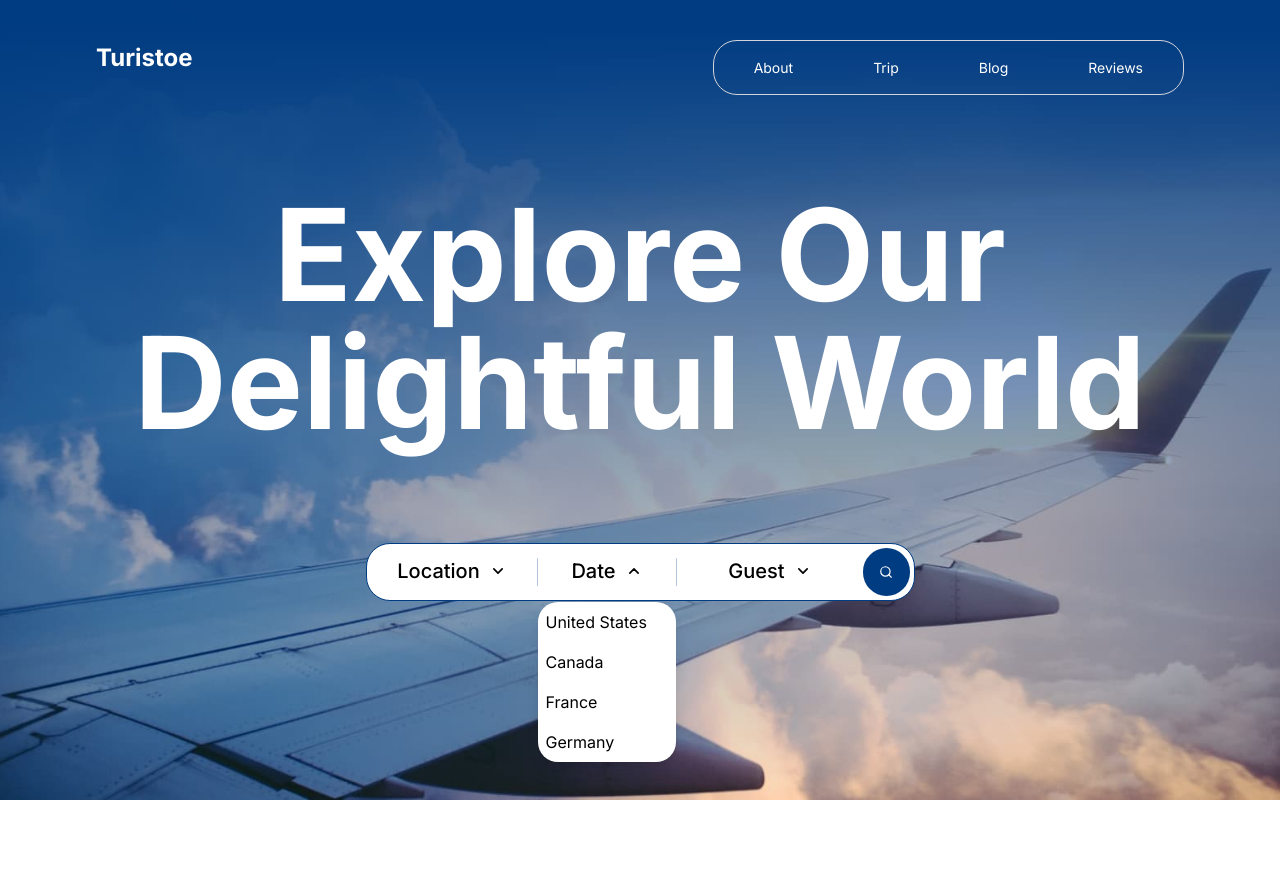
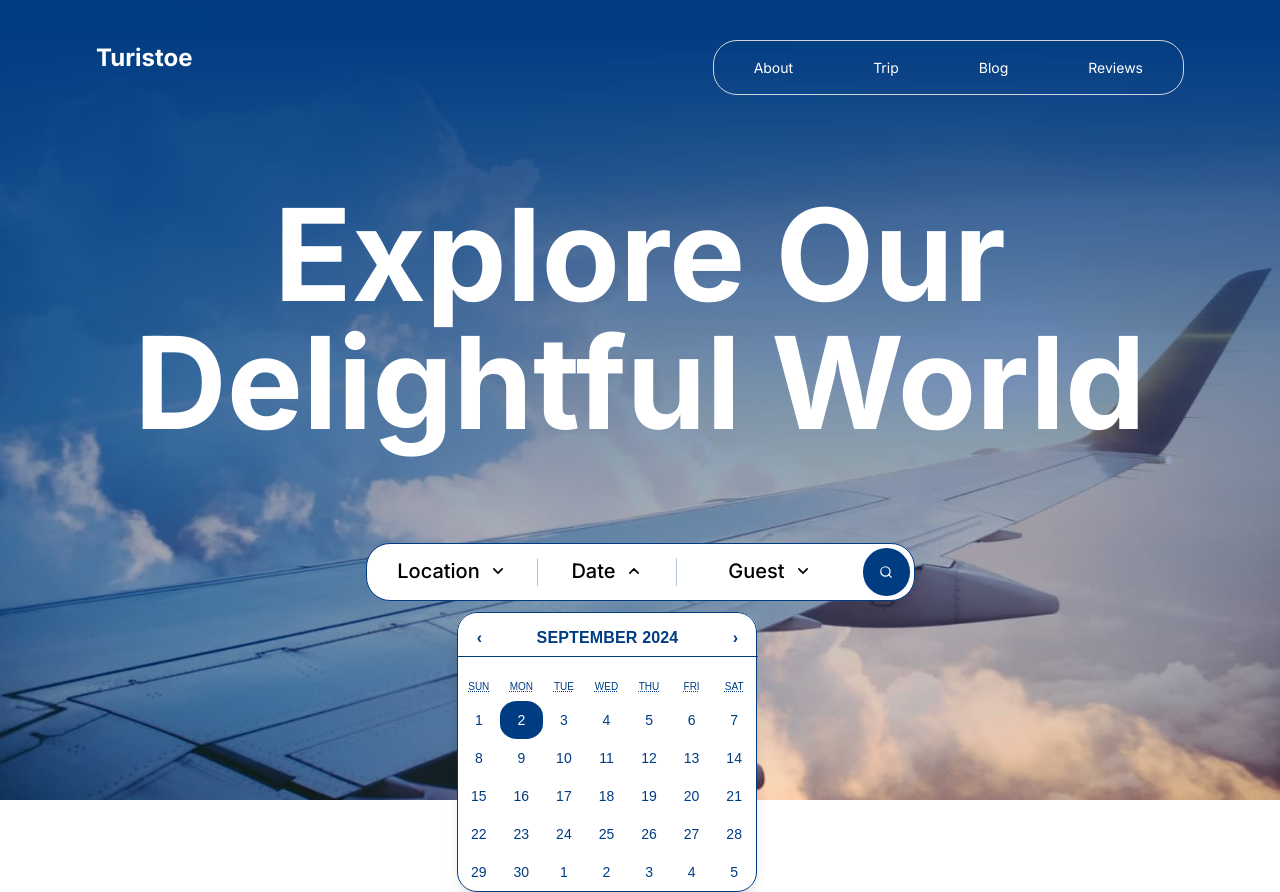
Before and after one commit to DenysShchypt/LandingTravel, a React (Vite) app: page / in a window 1280 px wide. Both pictures are taken after a click on the button "Date". Before the commit the page ends 800 px from the top, so only its background shows below. Built offline with nearby package versions, Linux system fonts and the light colour scheme.

Commit message:
add calendar to desctope

```diff
--- a/src/components/Header/Hero/Filters/FilterDate/index.tsx
+++ b/src/components/Header/Hero/Filters/FilterDate/index.tsx
@@ -1,50 +1,51 @@
-import { useSelect } from "downshift";
-import { FC } from "react";
-import { ISelectItem } from "../../../../../types";
+import { FC, useState, useEffect, useRef } from "react";
+import Calendar from "react-calendar";
 
 interface IFilterDateProps {
-  handleSelect: (selectItem: ISelectItem | null, selectName: string) => void;
   handleOpenSelector: (selectName: string) => void;
-  isMdOrLarger: boolean;
 }
 
-const items = [
-  { value: "US", label: "United States" },
-  { value: "CA", label: "Canada" },
-  { value: "FR", label: "France" },
-  { value: "DE", label: "Germany" },
-];
+type ValuePiece = Date | null;
+type Value = ValuePiece | [ValuePiece, ValuePiece];
 
 const FilterDate: FC<IFilterDateProps> = ({
-  handleSelect,
   handleOpenSelector,
-  isMdOrLarger,
 }): JSX.Element => {
-  const {
-    isOpen,
-    getToggleButtonProps,
-    getMenuProps,
-    getItemProps,
-    highlightedIndex,
-    selectedItem,
-  } = useSelect({
-    items,
-    itemToString: (item) => (item ? item.label : ""),
-    onSelectedItemChange: ({ selectedItem }) => {
-      handleSelect(selectedItem, "date");
-    },
-  });
+  const [value, onChange] = useState<Value>(new Date());
+  const [isOpen, setIsOpen] = useState<boolean>(false);
+  const calendarRef = useRef<HTMLDivElement | null>(null);
+  const buttonRef = useRef<HTMLButtonElement | null>(null);
+
+  const handleClick = () => {
+    handleOpenSelector("Date");
+    setIsOpen(prevIsOpen => !prevIsOpen);
+  };
+
+  const handleClickOutside = (event: MouseEvent) => {
+    if (calendarRef.current && !calendarRef.current.contains(event.target as Node) &&
+        buttonRef.current && !buttonRef.current.contains(event.target as Node)) {
+      setIsOpen(false);
+    }
+  };
+
+  useEffect(() => {
+    document.addEventListener("mousedown", handleClickOutside);
+    return () => {
+      document.removeEventListener("mousedown", handleClickOutside);
+    };
+  }, []);
 
   return (
-    <div className="relative" onClick={() => handleOpenSelector("Date")}>
+    <div className="relative">
       <button
         type="button"
-        {...getToggleButtonProps()}
-        className="appearance-none w-full font-medium px-5 md:m-0 text-xl md:w-[138px] py-5 md:py-2  text-black bg-lightgray focus:outline-none focus:border-none flex items-center justify-between md:justify-center"
+        ref={buttonRef}
+        onClick={handleClick}
+        className="appearance-none w-full font-medium px-5 md:m-0 text-xl md:w-[138px] py-5 md:py-2 text-black bg-lightgray focus:outline-none focus:border-none flex items-center justify-between md:justify-center"
       >
-        {selectedItem ? selectedItem.label : "Date"}
+        Date
         <svg
-          className=" stroke-black  ml-[220px] md:ml-2.5 stroke-1 fill-white transition-transform duration-300"
+          className="stroke-black ml-[220px] md:ml-2.5 stroke-1 fill-white transition-transform duration-300"
           width="16"
           height="10"
           style={{ transform: isOpen ? "rotate(180deg)" : "rotate(0deg)" }}
@@ -53,24 +54,19 @@ const FilterDate: FC<IFilterDateProps> = ({
         </svg>
       </button>
 
-      <ul
-        {...getMenuProps()}
-        className="absolute w-full bg-white border-0 border-slate-200 mt-2 rounded-[20px] shadow-lg"
-      >
-        {isMdOrLarger &&
-          isOpen &&
-          items.map((item, index) => (
-            <li
-              {...getItemProps({ item, index })}
-              key={item.value}
-              className={`py-2 px-2  text-black cursor-pointer ${
-                highlightedIndex === index ? "bg-slate-200" : ""
-              }`}
-            >
-              {item.label}
-            </li>
-          ))}
-      </ul>
+      {isOpen && (
+        <div
+          ref={calendarRef}
+          className="absolute w-[300px] bg-white border-slate-200 mt-2 rounded-[20px] shadow-lg left-1/2 transform -translate-x-1/2 translate-y-[10px]"
+        >
+          <Calendar
+            onChange={onChange}
+            value={value}
+            locale="en-US"
+            className="custom-calendar"
+          />
+        </div>
+      )}
     </div>
   );
 };
--- a/src/components/Header/Hero/Filters/FilterLocation/index.tsx
+++ b/src/components/Header/Hero/Filters/FilterLocation/index.tsx
@@ -54,7 +54,7 @@ const FilterLocation: FC<IFilterLocationProps> = ({
 
       <ul
         {...getMenuProps()}
-        className="absolute border-0 w-full bg-white rounded-[20px] border-slate-200 mt-2  shadow-lg"
+        className="absolute border-0 w-full bg-white rounded-[20px] border-[#003c82] mt-2  shadow-lg translate-y-[10px]"
       >
         {isMdOrLarger&&
           isOpen &&
--- a/src/components/Header/Hero/Filters/index.tsx
+++ b/src/components/Header/Hero/Filters/index.tsx
@@ -58,9 +58,7 @@ const Filters: FC = (): JSX.Element => {
         <span className="w-full md:w-px h-[1px] md:h-7 md:rounded-lg bg-auxiliary md:bg-customBlue"></span>
       </div>
       <FilterDate
-        handleSelect={handleSelect}
         handleOpenSelector={handleOpenSelector}
-        isMdOrLarger={isMdOrLarger}
       />
       <div className="flex items-center ">
         <span className="w-full md:w-px h-[1px] md:h-7 md:rounded-lg bg-auxiliary md:bg-customBlue"></span>
--- a/src/index.css
+++ b/src/index.css
@@ -628,12 +628,40 @@ video {
   position: relative;
 }
 
+.bottom-1 {
+  bottom: 0.25rem;
+}
+
+.end-1 {
+  inset-inline-end: 0.25rem;
+}
+
+.left-1 {
+  left: 0.25rem;
+}
+
+.left-1\/2 {
+  left: 50%;
+}
+
 .right-0 {
   right: 0px;
 }
 
 .top-0 {
   top: 0px;
+}
+
+.top-1 {
+  top: 0.25rem;
+}
+
+.top-10 {
+  top: 2.5rem;
+}
+
+.top-6 {
+  top: 1.5rem;
 }
 
 .m-0 {
@@ -741,6 +769,10 @@ video {
   width: 229px;
 }
 
+.w-\[300px\] {
+  width: 300px;
+}
+
 .w-\[310px\] {
   width: 310px;
 }
@@ -767,6 +799,51 @@ video {
 
 .border-collapse {
   border-collapse: collapse;
+}
+
+.-translate-x-1 {
+  --tw-translate-x: -0.25rem;
+  transform: translate(var(--tw-translate-x), var(--tw-translate-y)) rotate(var(--tw-rotate)) skewX(var(--tw-skew-x)) skewY(var(--tw-skew-y)) scaleX(var(--tw-scale-x)) scaleY(var(--tw-scale-y));
+}
+
+.-translate-x-1\/2 {
+  --tw-translate-x: -50%;
+  transform: translate(var(--tw-translate-x), var(--tw-translate-y)) rotate(var(--tw-rotate)) skewX(var(--tw-skew-x)) skewY(var(--tw-skew-y)) scaleX(var(--tw-scale-x)) scaleY(var(--tw-scale-y));
+}
+
+.-translate-y-1 {
+  --tw-translate-y: -0.25rem;
+  transform: translate(var(--tw-translate-x), var(--tw-translate-y)) rotate(var(--tw-rotate)) skewX(var(--tw-skew-x)) skewY(var(--tw-skew-y)) scaleX(var(--tw-scale-x)) scaleY(var(--tw-scale-y));
+}
+
+.-translate-y-10 {
+  --tw-translate-y: -2.5rem;
+  transform: translate(var(--tw-translate-x), var(--tw-translate-y)) rotate(var(--tw-rotate)) skewX(var(--tw-skew-x)) skewY(var(--tw-skew-y)) scaleX(var(--tw-scale-x)) scaleY(var(--tw-scale-y));
+}
+
+.-translate-y-2 {
+  --tw-translate-y: -0.5rem;
+  transform: translate(var(--tw-translate-x), var(--tw-translate-y)) rotate(var(--tw-rotate)) skewX(var(--tw-skew-x)) skewY(var(--tw-skew-y)) scaleX(var(--tw-scale-x)) scaleY(var(--tw-scale-y));
+}
+
+.translate-y-10 {
+  --tw-translate-y: 2.5rem;
+  transform: translate(var(--tw-translate-x), var(--tw-translate-y)) rotate(var(--tw-rotate)) skewX(var(--tw-skew-x)) skewY(var(--tw-skew-y)) scaleX(var(--tw-scale-x)) scaleY(var(--tw-scale-y));
+}
+
+.translate-y-2 {
+  --tw-translate-y: 0.5rem;
+  transform: translate(var(--tw-translate-x), var(--tw-translate-y)) rotate(var(--tw-rotate)) skewX(var(--tw-skew-x)) skewY(var(--tw-skew-y)) scaleX(var(--tw-scale-x)) scaleY(var(--tw-scale-y));
+}
+
+.translate-y-\[10px\] {
+  --tw-translate-y: 10px;
+  transform: translate(var(--tw-translate-x), var(--tw-translate-y)) rotate(var(--tw-rotate)) skewX(var(--tw-skew-x)) skewY(var(--tw-skew-y)) scaleX(var(--tw-scale-x)) scaleY(var(--tw-scale-y));
+}
+
+.translate-x-\[10px\] {
+  --tw-translate-x: 10px;
+  transform: translate(var(--tw-translate-x), var(--tw-translate-y)) rotate(var(--tw-rotate)) skewX(var(--tw-skew-x)) skewY(var(--tw-skew-y)) scaleX(var(--tw-scale-x)) scaleY(var(--tw-scale-y));
 }
 
 .transform {
@@ -859,6 +936,15 @@ video {
 .border-white {
   --tw-border-opacity: 1;
   border-color: rgb(255 255 255 / var(--tw-border-opacity));
+}
+
+.border-\[\] {
+  border-color: ;
+}
+
+.border-\[\#003c82\] {
+  --tw-border-opacity: 1;
+  border-color: rgb(0 60 130 / var(--tw-border-opacity));
 }
 
 .bg-auxiliary {
@@ -1099,13 +1185,15 @@ html,
 }
 
 .react-calendar {
-  border: none !important;
-  box-shadow: none !important;
+  border: 1px solid #003c82 !important;
+  border-radius: 20px;
 }
 
 .custom-calendar .react-calendar__navigation {
   margin-left: auto !important;
   margin-right: auto !important;
+  padding-top: 16px;
+  padding-bottom: 16px;
   width: 300px !important;
   border-bottom: 1px solid #003c82 !important;
 }
@@ -1117,6 +1205,11 @@ html,
   letter-spacing: 0.01em !important;
   text-transform: uppercase !important;
   color: #003c82 !important;
+  background-color: transparent !important;
+}
+
+.custom-calendar .react-calendar__navigation button:enabled:hover:focus {
+  background-color: transparent !important;
 }
 
 .custom-calendar
@@ -1148,9 +1241,9 @@ html,
   /* Колір фону для вибраної дати */
   color: white !important;
   /* Колір тексту для вибраної дати */
-  border-radius: 40% !important;
+  border-radius: 40% ;
   /* Робимо елемент круглим */
-  width: 24px !important;
+  width: 24px ;
   /* Задаємо ширину для дати */
 }
 
@@ -1164,6 +1257,7 @@ html,
   font-size: 14px !important;
   text-transform: uppercase !important;
   color: #003c82;
+  border-radius: 40%;
 }
 
 .hover\:bg-gray-300:hover {
--- a/src/input.css
+++ b/src/input.css
@@ -18,13 +18,15 @@ html,
 
 
 .react-calendar {
-  border: none !important;
-  box-shadow: none !important;
+  border: 1px solid #003c82 !important;
+  border-radius: 20px;
 }
 
 .custom-calendar .react-calendar__navigation {
   margin-left: auto !important;
   margin-right: auto !important;
+  padding-top: 16px;
+  padding-bottom: 16px;
   width: 300px !important;
   border-bottom: 1px solid #003c82 !important;
 }
@@ -35,7 +37,12 @@ html,
   letter-spacing: 0.01em !important;
   text-transform: uppercase !important;
   color: #003c82 !important;
+  background-color: transparent !important;
 }
+.custom-calendar .react-calendar__navigation button:enabled:hover:focus {
+  background-color: transparent !important;
+}
+
 .custom-calendar
   .react-calendar__navigation
   .react-calendar__navigation__prev2-button {
@@ -61,8 +68,8 @@ html,
 .custom-calendar .react-calendar__tile--active {
   background-color: #003c82 !important; /* Колір фону для вибраної дати */
   color: white !important; /* Колір тексту для вибраної дати */
-  border-radius: 40% !important; /* Робимо елемент круглим */
-  width: 24px !important; /* Задаємо ширину для дати */
+  border-radius: 40% ; /* Робимо елемент круглим */
+  width: 24px ; /* Задаємо ширину для дати */
 }
 
 .custom-calendar .react-calendar__tile {
@@ -73,4 +80,5 @@ html,
   font-size: 14px !important;
   text-transform: uppercase !important;
   color: #003c82;
+  border-radius: 40%;
 }
```
